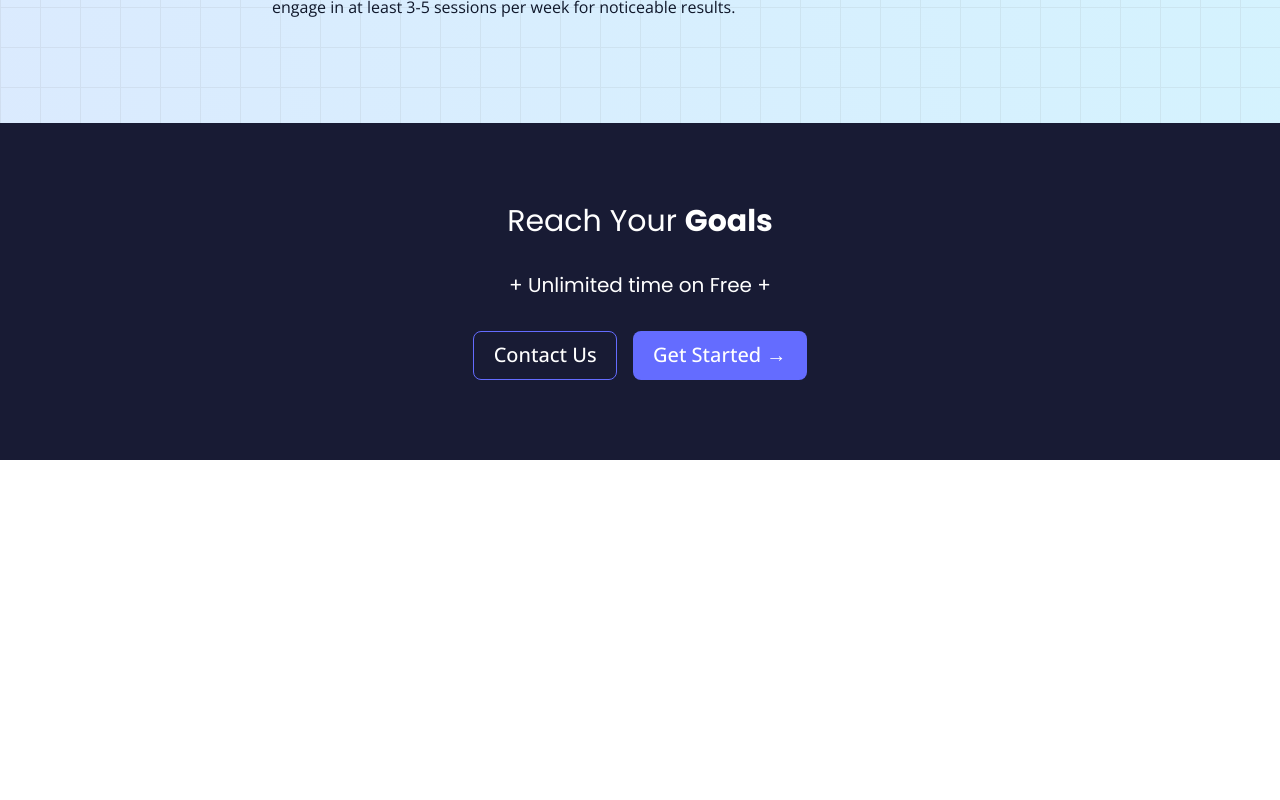
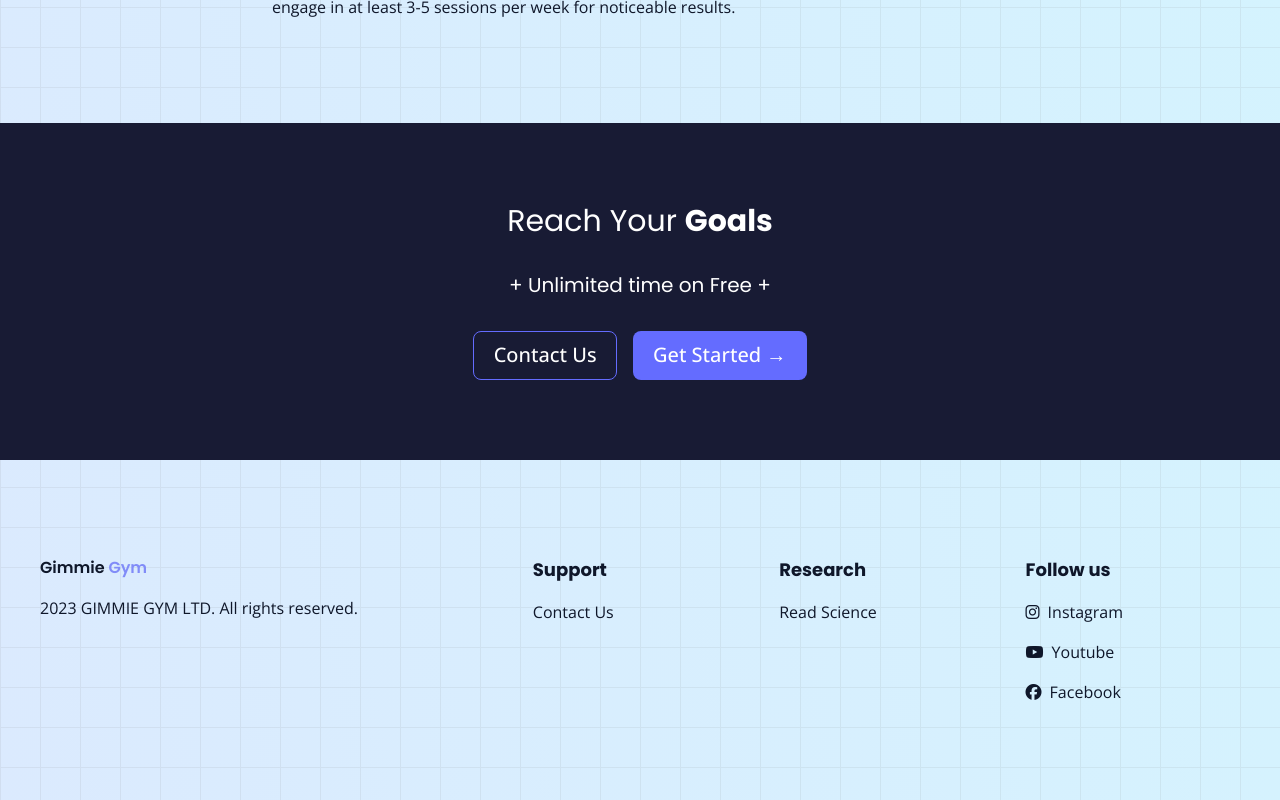
Before and after one commit to Anjasfedo/sveltekit-gym-page, a SvelteKit app: page / in a window 1280 px wide. Shown: the part 6353-7153 px from the top of the page. Before the commit the page ends 6813 px from the top, so only its background shows below. Built offline with nearby package versions, Linux system fonts and the light colour scheme.

Commit message:
Footer Component

```diff
--- a/src/components/Footer.svelte
+++ b/src/components/Footer.svelte
@@ -0,0 +1,50 @@
+<footer class="py-16 sm:py-20 md:py-24 px-4 md:px-8">
+  <div
+    class="max-w-[1200px] mx-auto w-full grid grid-cols-1 sm:grid-cols-2 md:grid-cols-5 gap-8 text-base"
+  >
+    <div class="flex flex-col gap-4 md:col-span-2">
+      <h1 class="font-semibold">
+        Gimmie <span class="text-indigo-400">Gym</span>
+      </h1>
+      <p>2023 GIMMIE GYM LTD. All rights reserved.</p>
+    </div>
+    <div class="flex flex-col gap-4">
+      <p class="font-bold poppins text-base sm:text-lg">Support</p>
+      <a
+        href=""
+        target="_blank"
+        class="cursor-pointer hover:text-indigo-400 duration-200">Contact Us</a
+      >
+    </div>
+    <div class="flex flex-col gap-4">
+      <p class="font-bold poppins text-base sm:text-lg">Research</p>
+      <a
+        href=""
+        target="_blank"
+        class="cursor-pointer hover:text-indigo-400 duration-200"
+        >Read Science</a
+      >
+    </div>
+    <div class="flex flex-col gap-4">
+      <p class="font-bold poppins text-base sm:text-lg">Follow us</p>
+      <a
+        href=""
+        target="_blank"
+        class="cursor-pointer hover:text-indigo-400 duration-200"
+        ><i class="fa-brands fa-instagram pr-2"></i>Instagram</a
+      >
+      <a
+        href=""
+        target="_blank"
+        class="cursor-pointer hover:text-indigo-400 duration-200"
+        ><i class="fa-brands fa-youtube pr-2"></i>Youtube</a
+      >
+      <a
+        href=""
+        target="_blank"
+        class="cursor-pointer hover:text-indigo-400 duration-200"
+        ><i class="fa-brands fa-facebook pr-2"></i>Facebook</a
+      >
+    </div>
+  </div>
+</footer>
--- a/src/routes/+layout.svelte
+++ b/src/routes/+layout.svelte
@@ -1,13 +1,7 @@
 <script>
   import "../app.css";
+  import Footer from "../components/Footer.svelte";
 </script>
 
 <slot />
-
-<!-- header -->
-<!-- hero -->
-<!-- product desc -->
-<!-- user review -->
-<!-- faq -->
-<!-- conversion -->
-<!-- footer -->
+<Footer />
```
